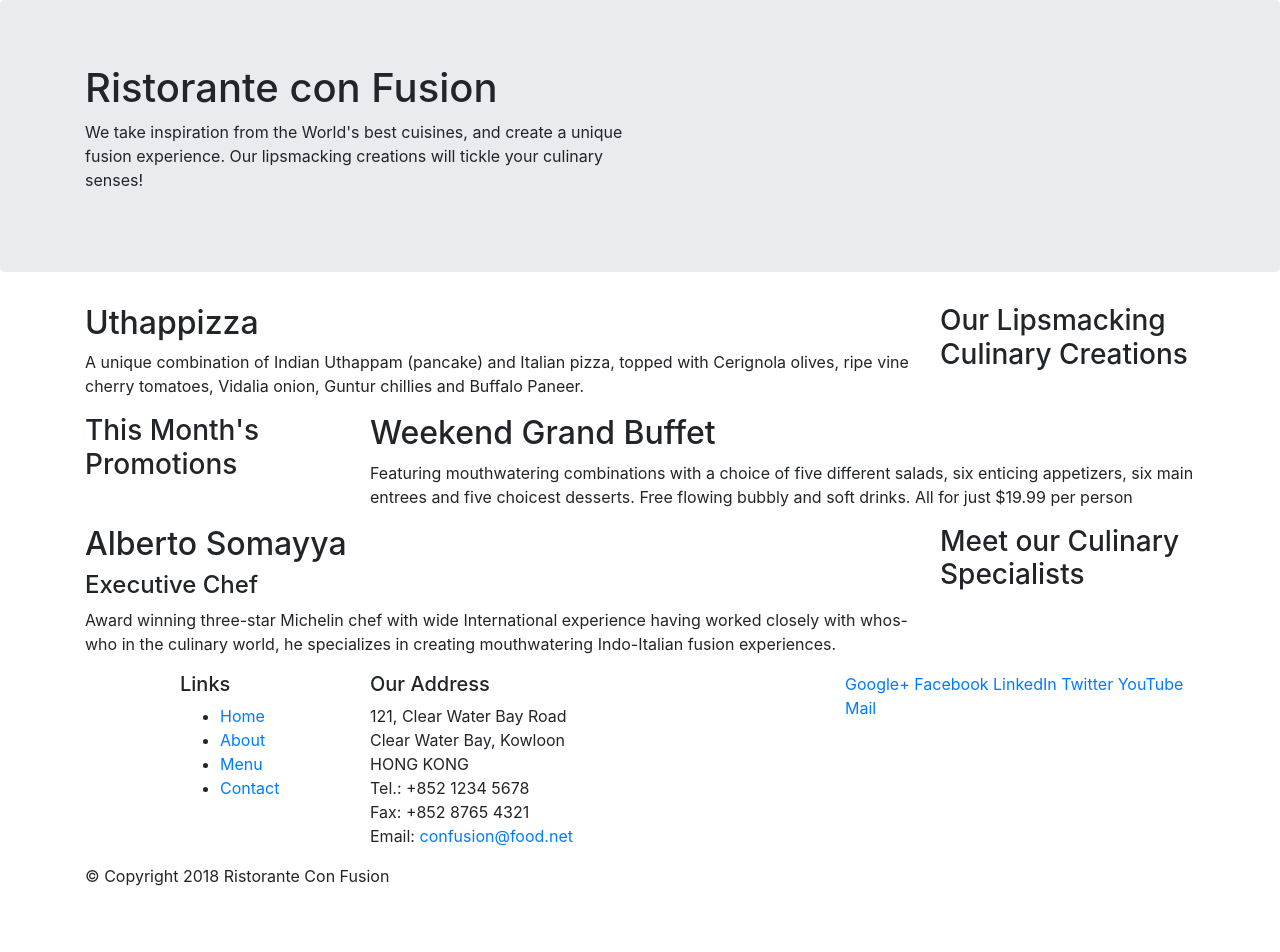
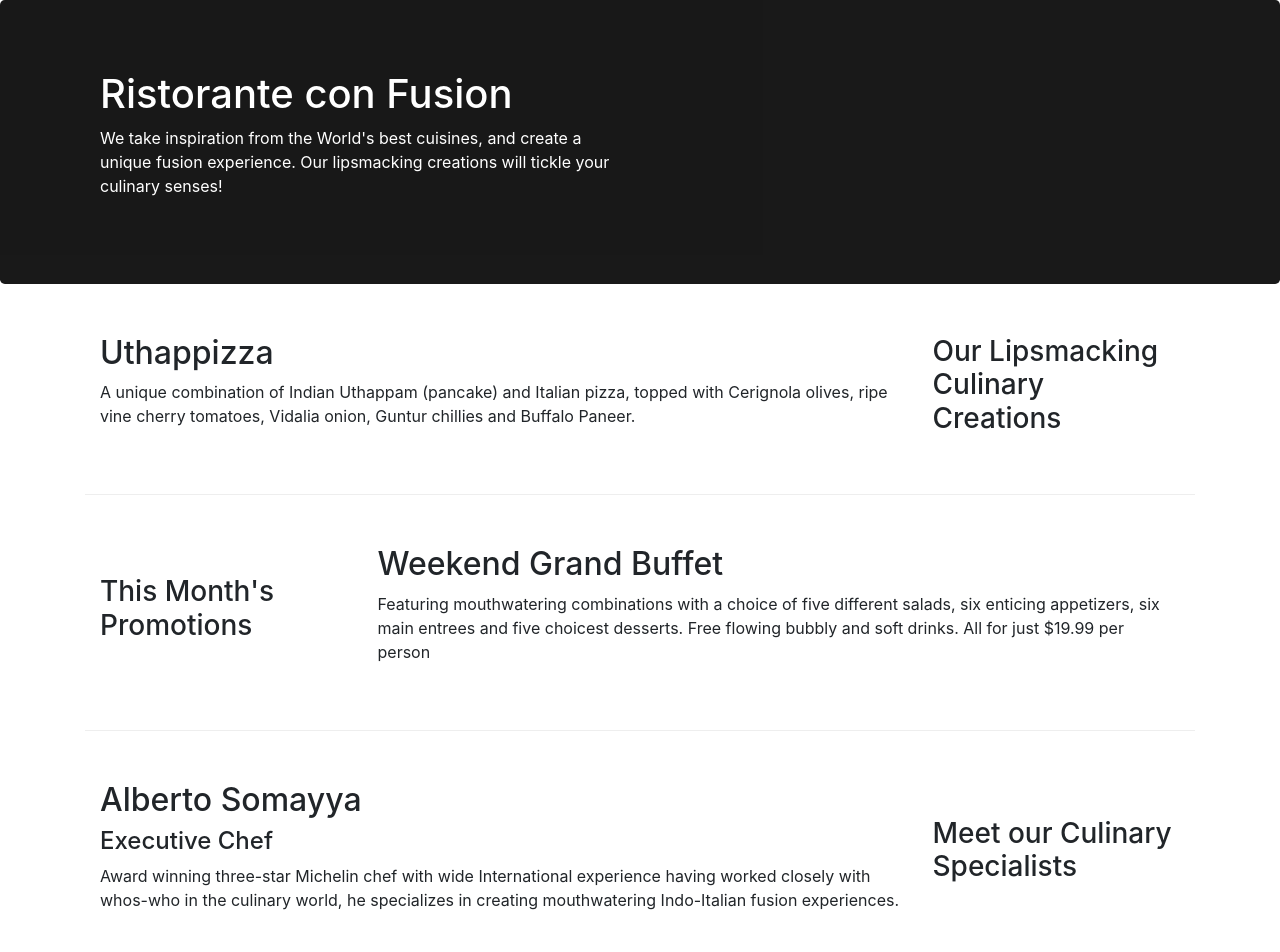
Before and after one commit to sofianeherin21/Restoranti-Con-Fusion, a website: page index.html in a window 1280 px wide. Shown: the top 952 px of the page. Before the commit the page ends 904 px from the top, so only its background shows below. Drawn offline with nearby package versions, Linux system fonts and the light colour scheme.

Commit message:
Bootstrap Grid Part2

```diff
--- /dev/null
+++ b/css/style.css
@@ -0,0 +1,39 @@
+.row-header
+{
+	margin:0px auto ;
+	padding:0px;
+
+}
+
+.row-content
+{
+	margin:0px auto ;
+	padding:50px 0px;
+	border-bottom: 1px ridge;
+	min-height: 200px;
+
+
+}
+
+.footer
+{
+	background: black;
+	opacity:0.9;
+	color:white;
+	margin: 0px auto ;
+	padding:20px 0px;
+
+}
+
+.jumbotron{
+	margin: 0px auto;
+	padding: 70px 30px;
+	color:white;
+	background-color: black;
+	opacity: .9;
+
+}
+
+address{
+	font-size: 80%;
+}
--- a/index.html
+++ b/index.html
@@ -10,13 +10,15 @@
 
     <!-- Bootstrap CSS -->
     <link rel="stylesheet" href="node_modules/bootstrap/dist/css/bootstrap.min.css">
+    <!-- Customized CSS -->
+    <link rel="stylesheet" href="css/style.css">
 </head>
 
 <body>
 
     <header class="jumbotron">
         <div class="container">
-            <div class="row">
+            <div class="row row-header">
                 <div class="col-12 col-sm-6">
                     <h1>Ristorante con Fusion</h1>
                     <p>We take inspiration from the World's best cuisines, and create a unique fusion experience. Our lipsmacking creations will tickle your culinary senses!</p>
@@ -28,7 +30,7 @@
     </header>
 
     <div class="container">
-        <div class="row">
+        <div class="row row-content align-items-center">
             <div class="col-12 col-sm-4 order-sm-last col-md-3">
                 <h3>Our Lipsmacking Culinary Creations</h3>
             </div>
@@ -39,7 +41,7 @@
         </div>
 
 
-        <div class="row">
+        <div class="row row-content align-items-center">
             <div class="col-12 col-sm-4 col-md-3">
                 <h3>This Month's Promotions</h3>
             </div>
@@ -49,7 +51,7 @@
             </div>
         </div>
 
-        <div class="row">
+        <div class="row row-content align-items-center">
             <div class="col-12 col-sm-4 order-sm-last col-md-3">
                 <h3>Meet our Culinary Specialists</h3>
             </div>
@@ -61,12 +63,12 @@
         </div>
     </div>
 
-    <footer>
+    <footer class="footer">
         <div class="container">
-            <div class="row">
+            <div class="row align-items-center">
                 <div class="col-4 offset-1 col-sm-2">
                     <h5>Links</h5>
-                    <ul>
+                    <ul class="list-unstyled">
                         <li><a href="#">Home</a></li>
                         <li><a href="#">About</a></li>
                         <li><a href="#">Menu</a></li>
@@ -84,8 +86,8 @@
 		              Email: <a href="mailto:confusion@food.net">confusion@food.net</a>
 		           </address>
                 </div>
-                <div class="col-12 col-sm-4">
-                    <div>
+                <div class="col-12 col-sm-4 align-self-center">
+                    <div class="text-center">
                         <a href="http://google.com/+">Google+</a>
                         <a href="http://www.facebook.com/profile.php?id=">Facebook</a>
                         <a href="http://www.linkedin.com/in/">LinkedIn</a>
@@ -95,7 +97,7 @@
                     </div>
                 </div>
            </div>
-           <div class="row">
+           <div class="row justify-content-center">
                 <div class="col-auto">
                     <p>© Copyright 2018 Ristorante Con Fusion</p>
                 </div>
```
